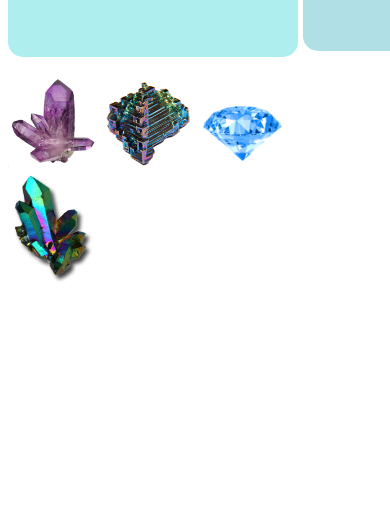
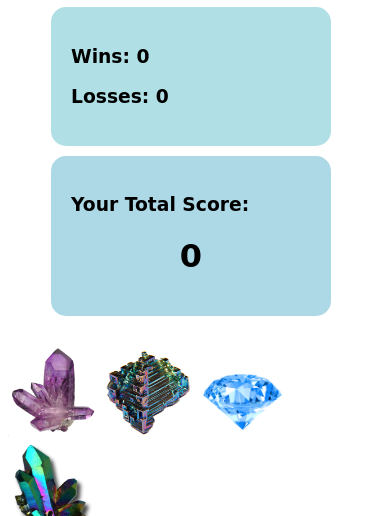
Before and after one commit to cetges86/week-4-game, a plain HTML site: page index.html in a window 390 px wide. Shown: the part 777-1293 px from the top of the page. Before the commit the page ends 1093 px from the top, so only its background shows below. Drawn offline with nearby package versions, Linux system fonts and the light colour scheme; a web font is replaced by a local one.

Commit message:
mediaQuery/ReadMe

```diff
--- a/assets/css/style.css
+++ b/assets/css/style.css
@@ -65,3 +65,13 @@ ul {
 .crystals {
     width:100%;
 }
+
+
+@media screen and (max-width:480px) {
+    #scoreCount, #randomNum, #totalScore {
+        width:100%;
+        display: block;
+        margin: 0px 43px 10px;
+        padding: 20px;
+    }
+}
```
Also changed, not shown: 1 other file.
